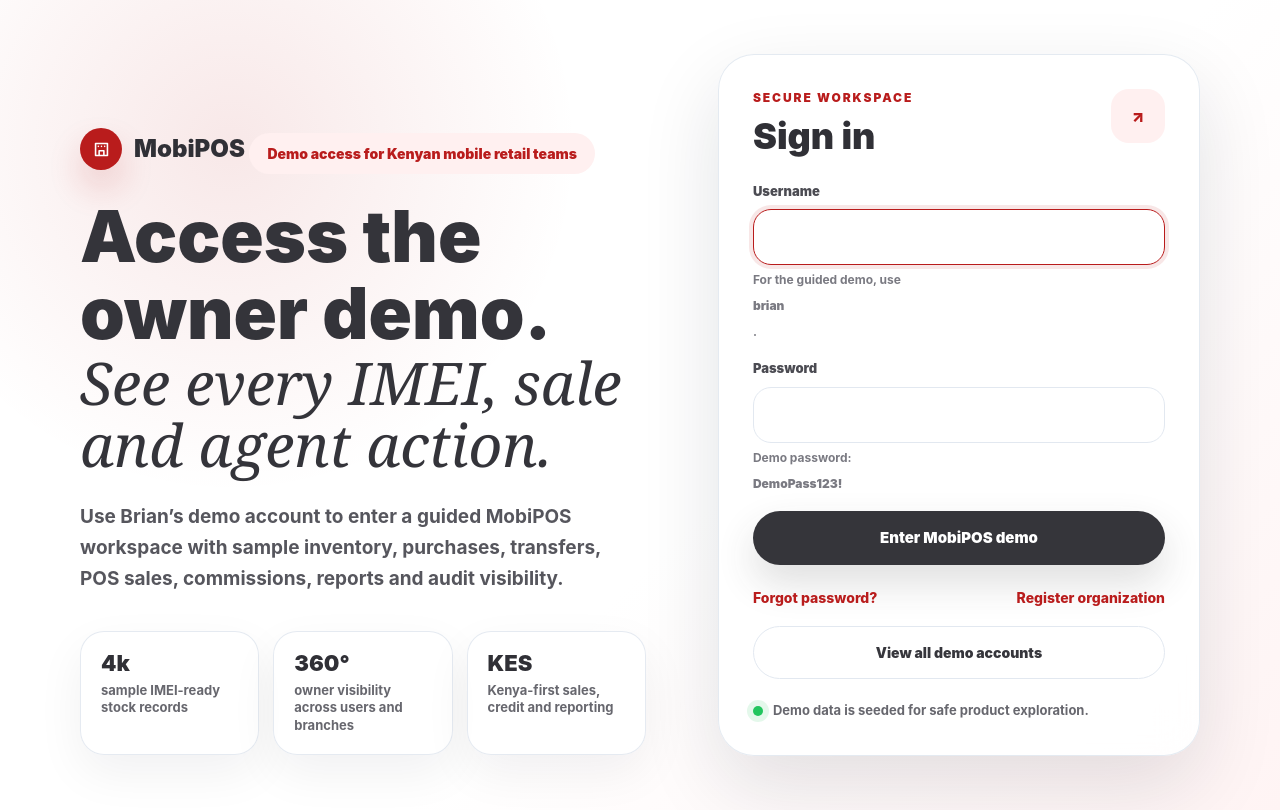
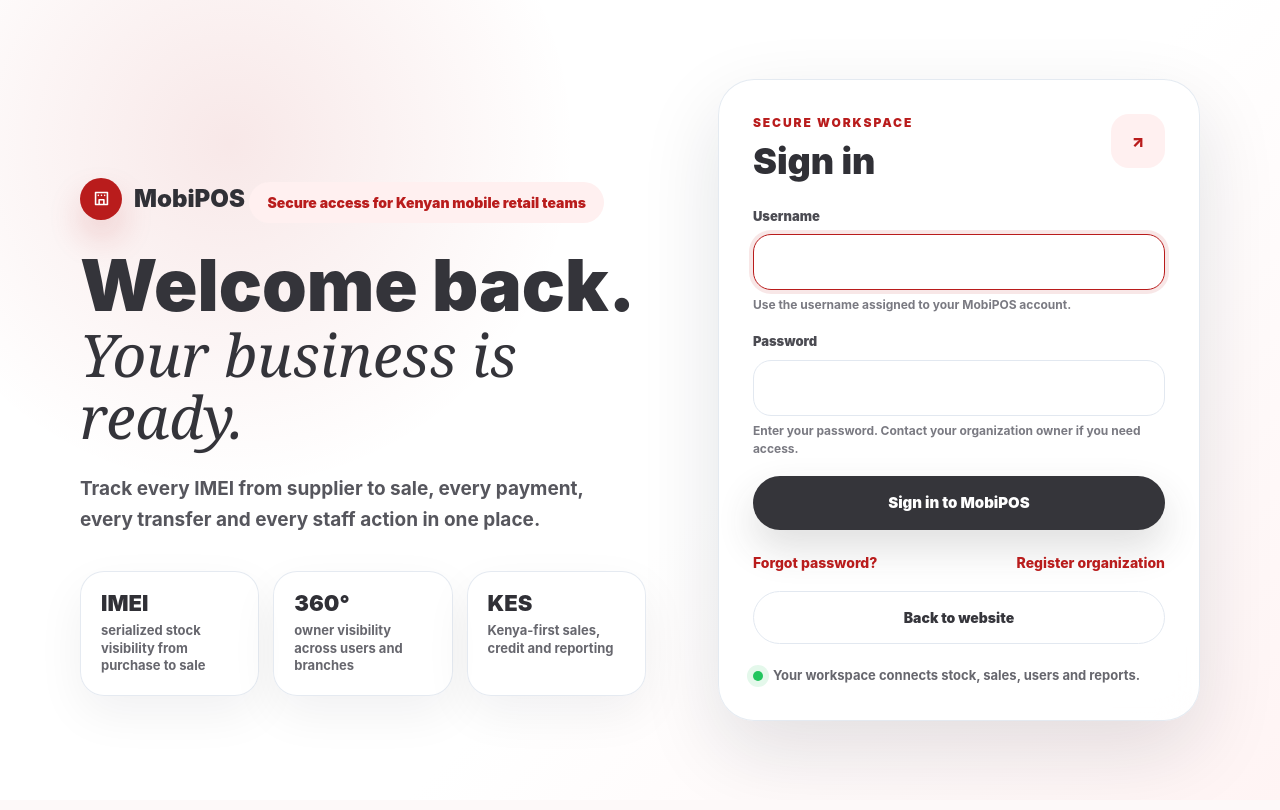
Before and after one commit to EnockOMONDI/MobiPOS, a Django app: page /accounts/login/ in a window 1280 px wide. After the commit the page ends 769 px from the top, so only its background shows below. Run offline with Django 5.2, Linux system fonts and the light colour scheme; style sheets or scripts are compiled from the project's sources; parts of the project's set-up code (start-up, migrations or seed data) failed here and were passed over; some libraries are stand-ins or nearby versions.

Commit message:
Remove demo redirects from sign-in flow

```diff
--- a/templates/marketing/landing.html
+++ b/templates/marketing/landing.html
@@ -514,7 +514,7 @@
         <a href="#roadmap">Resources</a>
         <a href="#about">About Us</a>
       </nav>
-      <a href="{% url 'demo-access' %}" class="mp-nav-cta">Access Demo</a>
+      <a href="https://kipekeestudio.co.ke/accounts/login/" class="mp-nav-cta">Sign In</a>
     </header>
 
     <main>
@@ -531,7 +531,7 @@
           <p class="mp-proof-copy">Traditional POS systems record sales, but MobiPOS controls the full business journey from supplier purchase to warehouse, branch, agent, customer sale, warranty, audit trail, and reporting.</p>
           <p class="mp-proof-copy">Run your mobile business with stock visibility, staff accountability, branch control, agent allocation, credit sales, commissions and operational reports built around how Kenyan retailers actually work.</p>
           <div class="mp-actions">
-            <a href="{% url 'demo-access' %}" class="mp-primary">Try Demo Version Now</a>
+            <a href="https://kipekeestudio.co.ke/accounts/login/" class="mp-primary">Sign In</a>
             <a href="#consultation" class="mp-secondary">Book Consultation</a>
           </div>
         </div>
@@ -733,7 +733,7 @@
           <p>See how MobiPOS helps growing retailers reduce losses, improve accountability, and scale with confidence.</p>
         </div>
         <div class="mp-final-actions">
-          <a href="{% url 'demo-access' %}" class="mp-primary">Access Demo</a>
+          <a href="https://kipekeestudio.co.ke/accounts/login/" class="mp-primary">Sign In</a>
           <a href="mailto:hello@kipekeenetworks.com?subject=MobiPOS%20Consultation" class="mp-secondary">Book Consultation</a>
         </div>
       </section>
--- a/templates/registration/login.html
+++ b/templates/registration/login.html
@@ -66,14 +66,14 @@
         </span>
         <span>MobiPOS</span>
       </a>
-      <div class="login-pill">Demo access for Kenyan mobile retail teams</div>
+      <div class="login-pill">Secure access for Kenyan mobile retail teams</div>
       <h2 class="login-title">
-        Access the owner demo.
-        <em>See every IMEI, sale and agent action.</em>
+        Welcome back.
+        <em>Your business is ready.</em>
       </h2>
-      <p class="login-copy">Use Brian’s demo account to enter a guided MobiPOS workspace with sample inventory, purchases, transfers, POS sales, commissions, reports and audit visibility.</p>
-      <div class="login-proof" aria-label="Demo highlights">
-        <div class="login-proof-card"><strong>4k</strong><span>sample IMEI-ready stock records</span></div>
+      <p class="login-copy">Track every IMEI from supplier to sale, every payment, every transfer and every staff action in one place.</p>
+      <div class="login-proof" aria-label="MobiPOS workspace highlights">
+        <div class="login-proof-card"><strong>IMEI</strong><span>serialized stock visibility from purchase to sale</span></div>
         <div class="login-proof-card"><strong>360°</strong><span>owner visibility across users and branches</span></div>
         <div class="login-proof-card"><strong>KES</strong><span>Kenya-first sales, credit and reporting</span></div>
       </div>
@@ -87,13 +87,6 @@
         </div>
         <div class="login-status" aria-hidden="true">↗</div>
       </div>
-
-      {% if request.GET.demo %}
-        <div class="login-demo">
-          <p><strong>Demo account selected:</strong> {{ request.GET.demo }}</p>
-          <p class="mt-1">Password: <strong>DemoPass123!</strong></p>
-        </div>
-      {% endif %}
 
       {% if form.non_field_errors %}
         <div class="login-errors">
@@ -109,7 +102,7 @@
           {% if form.username.errors %}
             <p class="login-help text-red-700">{{ form.username.errors|striptags }}</p>
           {% else %}
-            <p class="login-help">For the guided demo, use <strong>brian</strong>.</p>
+            <p class="login-help">Use the username assigned to your MobiPOS account.</p>
           {% endif %}
         </div>
         <div class="login-field">
@@ -118,30 +111,19 @@
           {% if form.password.errors %}
             <p class="login-help text-red-700">{{ form.password.errors|striptags }}</p>
           {% else %}
-            <p class="login-help">Demo password: <strong>DemoPass123!</strong></p>
+            <p class="login-help">Enter your password. Contact your organization owner if you need access.</p>
           {% endif %}
         </div>
-        <button type="submit" class="login-submit">Enter MobiPOS demo</button>
+        <button type="submit" class="login-submit">Sign in to MobiPOS</button>
       </form>
 
       <div class="login-links">
         <a href="{% url 'password-reset' %}">Forgot password?</a>
         <a href="{% url 'register-organization' %}">Register organization</a>
       </div>
-      <a href="{% url 'demo-access' %}" class="login-secondary">View all demo accounts</a>
-      <div class="login-mini"><span class="login-dot"></span><span>Demo data is seeded for safe product exploration.</span></div>
+      <a href="{% url 'dashboard' %}" class="login-secondary">Back to website</a>
+      <div class="login-mini"><span class="login-dot"></span><span>Your workspace connects stock, sales, users and reports.</span></div>
     </section>
   </div>
 </div>
-
-{% if request.GET.demo %}
-  <script>
-    document.addEventListener("DOMContentLoaded", function () {
-      const username = document.querySelector("input[name='username']");
-      const password = document.querySelector("input[name='password']");
-      if (username && !username.value) username.value = "{{ request.GET.demo|escapejs }}";
-      if (password && !password.value) password.value = "DemoPass123!";
-    });
-  </script>
-{% endif %}
 {% endblock %}
```
Also changed, not shown: apps/reports/tests/test_dashboard.py (+6 -3 lines), apps/reports/views.py (+5 -5 lines), templates/marketing/_business_flow_body.html (+5 -5 lines), templates/marketing/features.html (+4 -4 lines).
